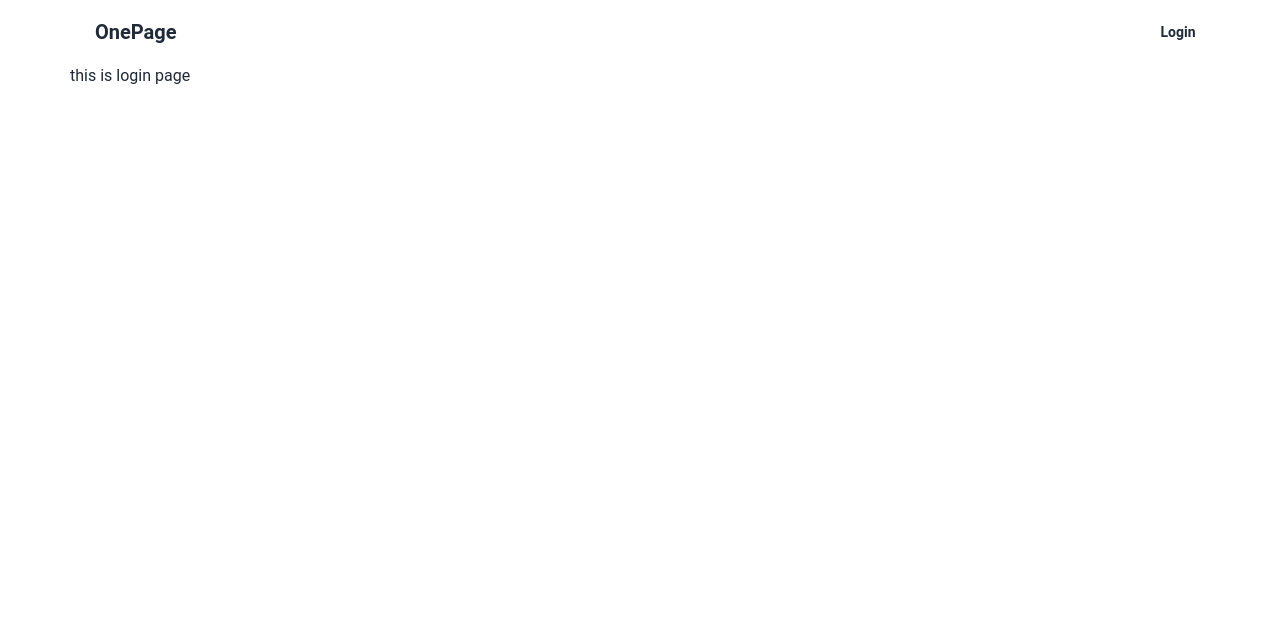
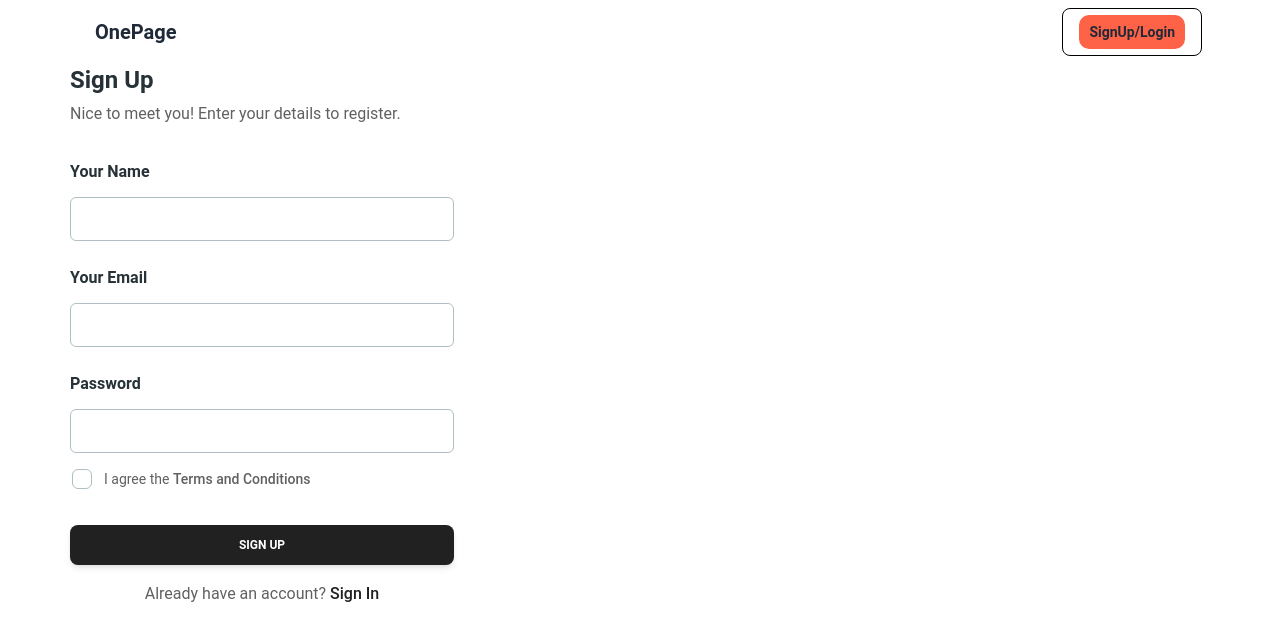
Before and after one commit to riyajul505/one-page-website, a React (Vite) app in the folder Fronted/: page /login in a window 1280 px wide. Shown: the top 640 px of the page. Built offline with nearby package versions, Linux system fonts and the light colour scheme.

Commit message:
login page designing

```diff
--- a/Fronted/src/Components/Navbar.jsx
+++ b/Fronted/src/Components/Navbar.jsx
@@ -6,12 +6,15 @@
     <div>
       <div className="navbar bg-base-100">
         <div className="flex-1">
-          <a href="/" className="btn btn-ghost text-xl">OnePage</a>
+          <a href="/" className="btn btn-ghost text-xl">
+            OnePage
+          </a>
         </div>
         <div className="flex-none">
-          <button className="btn btn-square btn-ghost">
-            <NavLink to={'/login'}>Login</NavLink>
+          <button className="btn btn-ghost border-black">
+            <NavLink to={'/login'}>SignUp/Login</NavLink>
           </button>
+
         </div>
       </div>
     </div>
--- a/Fronted/src/Pages/Login/Login.jsx
+++ b/Fronted/src/Pages/Login/Login.jsx
@@ -1,11 +1,88 @@
-import React from 'react';
-
+import {
+  Card,
+  Input,
+  Checkbox,
+  Button,
+  Typography,
+} from "@material-tailwind/react";
 const Login = () => {
-    return (
-        <div>
-            this is login page
-        </div>
-    );
+  return (
+    <div>
+      <Card color="transparent" shadow={false}>
+        <Typography variant="h4" color="blue-gray">
+          Sign Up
+        </Typography>
+        <Typography color="gray" className="mt-1 font-normal">
+          Nice to meet you! Enter your details to register.
+        </Typography>
+        <form className="mt-8 mb-2 w-80 max-w-screen-lg sm:w-96">
+          <div className="mb-1 flex flex-col gap-6">
+            <Typography variant="h6" color="blue-gray" className="-mb-3">
+              Your Name
+            </Typography>
+            <Input
+              size="lg"
+              placeholder="name@mail.com"
+              className=" !border-t-blue-gray-200 focus:!border-t-gray-900"
+              labelProps={{
+                className: "before:content-none after:content-none",
+              }}
+            />
+            <Typography variant="h6" color="blue-gray" className="-mb-3">
+              Your Email
+            </Typography>
+            <Input
+              size="lg"
+              placeholder="name@mail.com"
+              className=" !border-t-blue-gray-200 focus:!border-t-gray-900"
+              labelProps={{
+                className: "before:content-none after:content-none",
+              }}
+            />
+            <Typography variant="h6" color="blue-gray" className="-mb-3">
+              Password
+            </Typography>
+            <Input
+              type="password"
+              size="lg"
+              placeholder="********"
+              className=" !border-t-blue-gray-200 focus:!border-t-gray-900"
+              labelProps={{
+                className: "before:content-none after:content-none",
+              }}
+            />
+          </div>
+          <Checkbox
+            label={
+              <Typography
+                variant="small"
+                color="gray"
+                className="flex items-center font-normal"
+              >
+                I agree the
+                <a
+                  href="#"
+                  className="font-medium transition-colors hover:text-gray-900"
+                >
+                  &nbsp;Terms and Conditions
+                </a>
+              </Typography>
+            }
+            containerProps={{ className: "-ml-2.5" }}
+          />
+          <Button className="mt-6" fullWidth>
+            sign up
+          </Button>
+          <Typography color="gray" className="mt-4 text-center font-normal">
+            Already have an account?{" "}
+            <a href="#" className="font-medium text-gray-900">
+              Sign In
+            </a>
+          </Typography>
+        </form>
+      </Card>
+    </div>
+  );
 };
 
 export default Login;
--- a/Fronted/src/index.css
+++ b/Fronted/src/index.css
@@ -1,3 +1,9 @@
 @tailwind base;
 @tailwind components;
 @tailwind utilities;
+
+.active {
+  background-color: tomato;
+  padding: 10px;
+  border-radius: 10px;
+}
```
